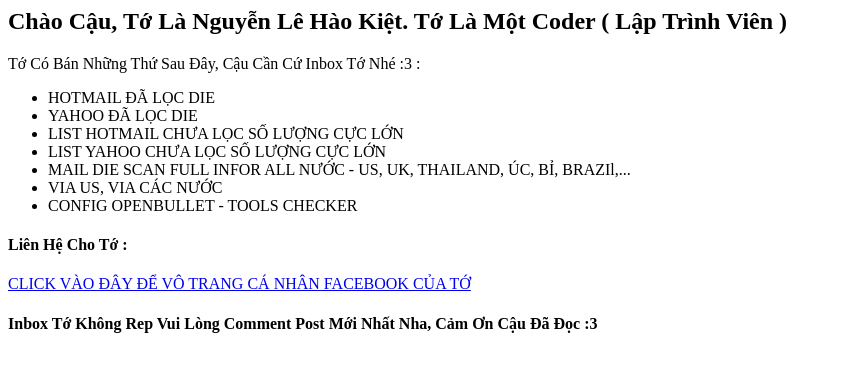
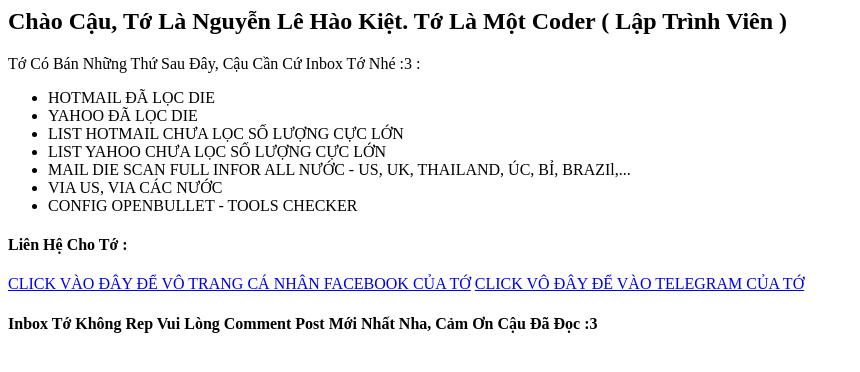
Before and after one commit to kietcoder/kietcoder.github.io, a plain HTML site: page index.html in a window 1280 px wide. Shown: the whole page, without its empty margins (0-860 px from the left). Drawn offline with Linux system fonts and the light colour scheme.

Commit message:
Add files via upload

```diff
--- a/index.html
+++ b/index.html
@@ -12,5 +12,6 @@
 <h4>Liên Hệ Cho Tớ :</h4>
 <div>
     <a href="https://www.facebook.com/100004062692846"> CLICK VÀO ĐÂY ĐỂ VÔ TRANG CÁ NHÂN FACEBOOK CỦA TỚ</a>
+    <a href="t.me/kietvutru">CLICK VÔ ĐÂY ĐỂ VÀO TELEGRAM CỦA TỚ</a>
 </div>
 <h4>Inbox Tớ Không Rep Vui Lòng Comment Post Mới Nhất Nha, Cảm Ơn Cậu Đã Đọc :3</h4>
```
